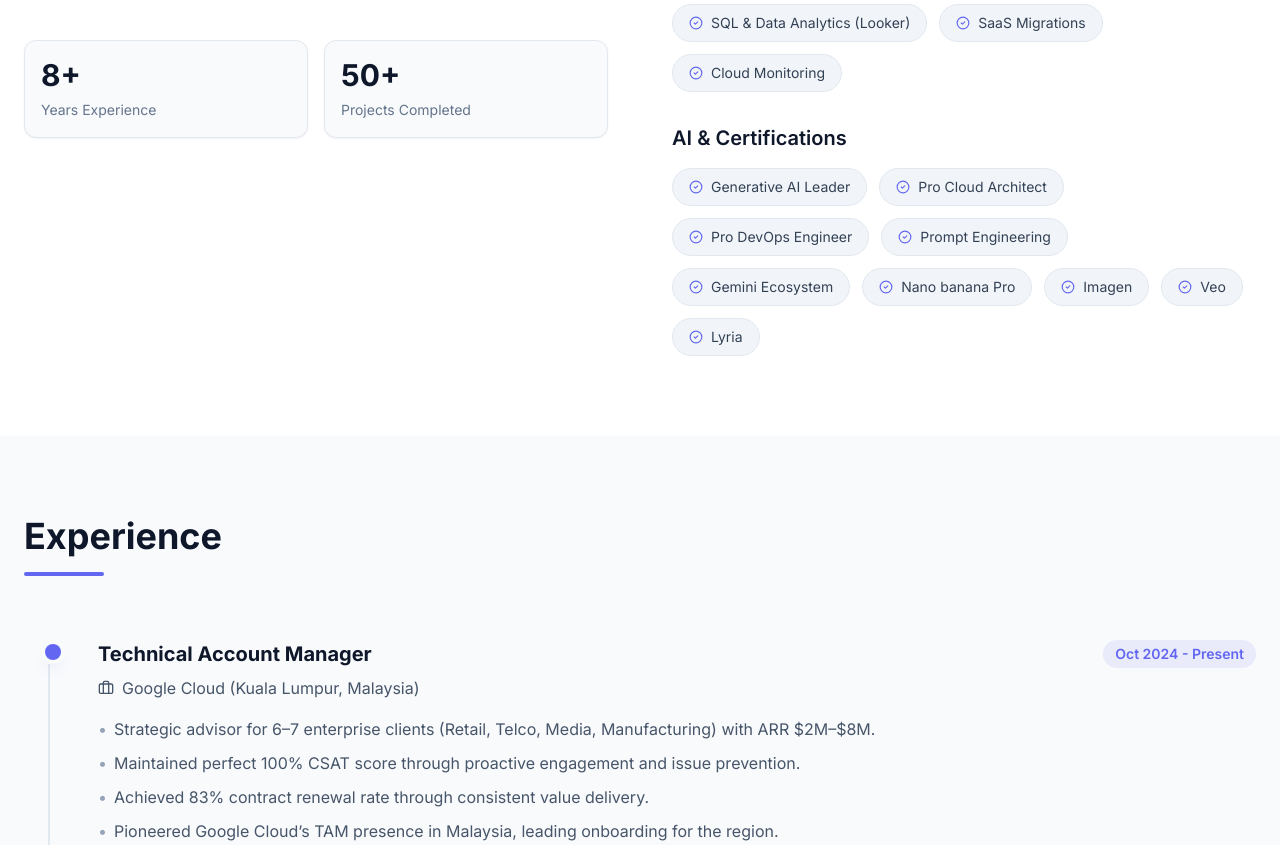
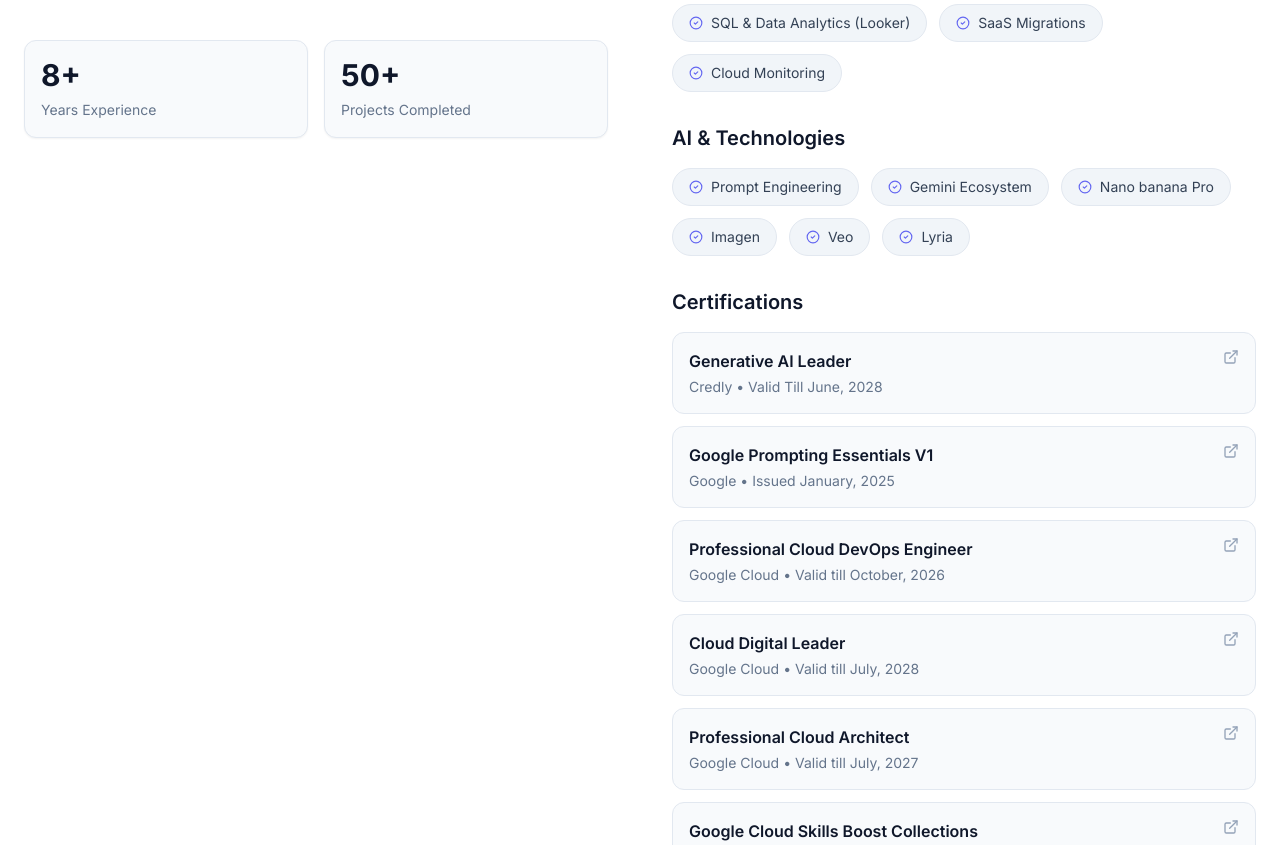
Before and after one commit to koolsri/portfolio, a React (Vite) app: page / in a window 1280 px wide. Shown: the part 1955-2800 px from the top of the page. Built offline with nearby package versions, Linux system fonts and the light colour scheme.

Commit message:
Add Gemini API key setup and deployment workflow

```diff
--- a/components/About.tsx
+++ b/components/About.tsx
@@ -1,7 +1,7 @@
 import React from 'react';
-import { PROFILE_BIO, SKILLS } from '../constants';
+import { PROFILE_BIO, SKILLS, CERTIFICATIONS } from '../constants';
 import { SectionId } from '../types';
-import { CheckCircle2 } from 'lucide-react';
+import { CheckCircle2, ExternalLink } from 'lucide-react';
 
 const About: React.FC = () => {
   return (
@@ -52,6 +52,35 @@
                 </div>
               </div>
             ))}
+
+            <div>
+              <h3 className="text-xl font-semibold text-slate-900 dark:text-white mb-4 flex items-center gap-2">
+                Certifications
+              </h3>
+              <div className="space-y-3">
+                {CERTIFICATIONS.map((cert, idx) => (
+                  <a
+                    key={idx}
+                    href={cert.link}
+                    target="_blank"
+                    rel="noopener noreferrer"
+                    className="block p-4 bg-slate-50 dark:bg-slate-800/50 rounded-xl border border-slate-200 dark:border-slate-700/50 hover:border-primary/50 hover:shadow-md transition-all group"
+                  >
+                    <div className="flex justify-between items-start">
+                      <div>
+                        <h4 className="font-semibold text-slate-900 dark:text-white group-hover:text-primary transition-colors">
+                          {cert.name}
+                        </h4>
+                        <p className="text-sm text-slate-500 dark:text-slate-400 mt-1">
+                          {cert.issuer} • {cert.date}
+                        </p>
+                      </div>
+                      <ExternalLink size={16} className="text-slate-400 group-hover:text-primary transition-colors" />
+                    </div>
+                  </a>
+                ))}
+              </div>
+            </div>
           </div>
         </div>
       </div>
--- a/constants.ts
+++ b/constants.ts
@@ -1,4 +1,4 @@
-import { Experience, Project, Skill, EducationItem } from './types';
+import { Experience, Project, Skill, EducationItem, Certification } from './types';
 
 export const PROFILE_NAME = "Sri Kumar Padmanabhan";
 export const PROFILE_TITLE = "Customer Success Leader & TAM";
@@ -31,8 +31,47 @@
     items: ["Google Cloud (Compute, GKE, Vertex AI)", "Jira & Confluence", "SQL & Data Analytics (Looker)", "SaaS Migrations", "Cloud Monitoring"]
   },
   {
-    category: "AI & Certifications",
-    items: ["Generative AI Leader", "Pro Cloud Architect", "Pro DevOps Engineer", "Prompt Engineering", "Gemini Ecosystem", "Nano banana Pro", "Imagen", "Veo", "Lyria"]
+    category: "AI & Technologies",
+    items: ["Prompt Engineering", "Gemini Ecosystem", "Nano banana Pro", "Imagen", "Veo", "Lyria"]
+  }
+];
+
+export const CERTIFICATIONS: Certification[] = [
+  {
+    name: "Generative AI Leader",
+    issuer: "Credly",
+    date: "Valid Till June, 2028",
+    link: "https://www.credly.com/badges/37b495b6-2163-4973-b9cc-e944b876295f"
+  },
+  {
+    name: "Google Prompting Essentials V1",
+    issuer: "Google",
+    date: "Issued January, 2025",
+    link: "https://www.credly.com/badges/3f710f1e-1444-44f6-aea1-6fb5dfb08106"
+  },
+  {
+    name: "Professional Cloud DevOps Engineer",
+    issuer: "Google Cloud",
+    date: "Valid till October, 2026",
+    link: "https://www.credly.com/badges/0549fd4f-f21c-4bbf-be02-e11a427593b3"
+  },
+  {
+    name: "Cloud Digital Leader",
+    issuer: "Google Cloud",
+    date: "Valid till July, 2028",
+    link: "https://www.credly.com/badges/6a03c4a6-b46f-4396-9925-528422a8b289"
+  },
+  {
+    name: "Professional Cloud Architect",
+    issuer: "Google Cloud",
+    date: "Valid till July, 2027",
+    link: "https://www.credly.com/badges/706faf8c-6858-4c10-85d2-2653ef7fa266"
+  },
+  {
+    name: "Google Cloud Skills Boost Collections",
+    issuer: "Google Cloud",
+    date: "Verified Profile",
+    link: "https://www.cloudskillsboost.google/public_profiles/a7cfd4aa-05db-4f46-9ae4-ff830099dd69"
   }
 ];
 
@@ -135,8 +174,11 @@
 Title: ${PROFILE_TITLE}
 Bio: ${PROFILE_BIO}
 
-Skills & Certifications:
+Skills:
 ${SKILLS.map(s => `${s.category}: ${s.items.join(', ')}`).join('\n')}
+
+Certifications:
+${CERTIFICATIONS.map(c => `${c.name} (${c.issuer}, ${c.date})`).join('\n')}
 
 Experience:
 ${EXPERIENCE.map(e => `${e.role} at ${e.company} (${e.period}). Highlights: ${e.description.join(' ')}`).join('\n')}
```
Also changed, not shown: types.ts (+8 -0 lines), 2 other files (tests, documents, lock files or other folders). Lines whose indentation alone changed are shown as unchanged.
